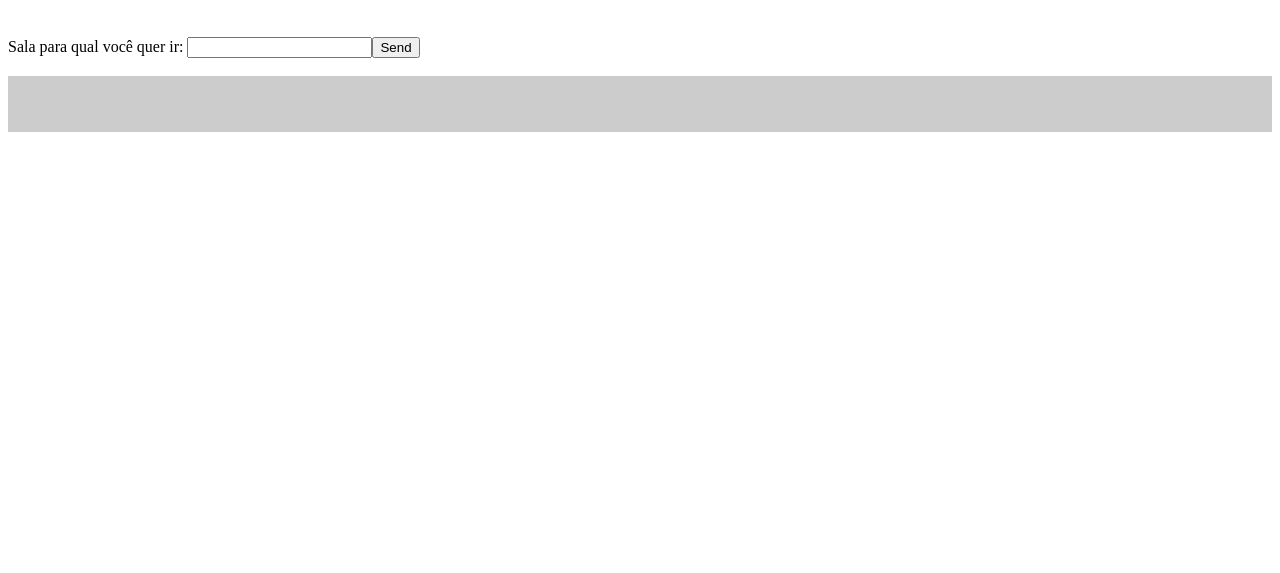
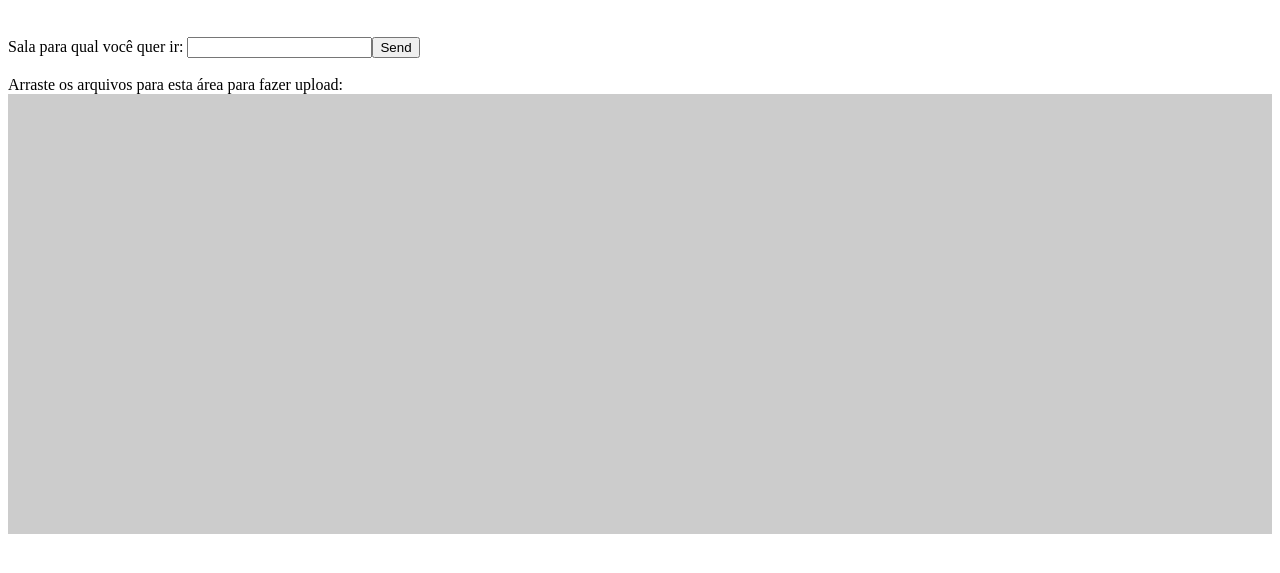
Before and after one commit to dygufa/memuy_api, a website: page api/static_content/public/index.html in a window 1280 px wide. Shown: the part 61-634 px from the top of the page. Drawn offline with nearby package versions, Linux system fonts and the light colour scheme; no server answers.

Commit message:
Inserting instruction to file upload

```diff
--- a/api/static_content/public/index.html
+++ b/api/static_content/public/index.html
@@ -7,6 +7,7 @@
 	#file-container {
 		background: #ccc;
 		padding: 20px;
+		min-height: 400px;
 	}
 
 	#template-container {
@@ -33,6 +34,8 @@
     </form>
 
     <br/>
+
+    Arraste os arquivos para esta área para fazer upload:
 
     <div id="file-container">
 		<ul id="files" class="dropzone-previews">
```
